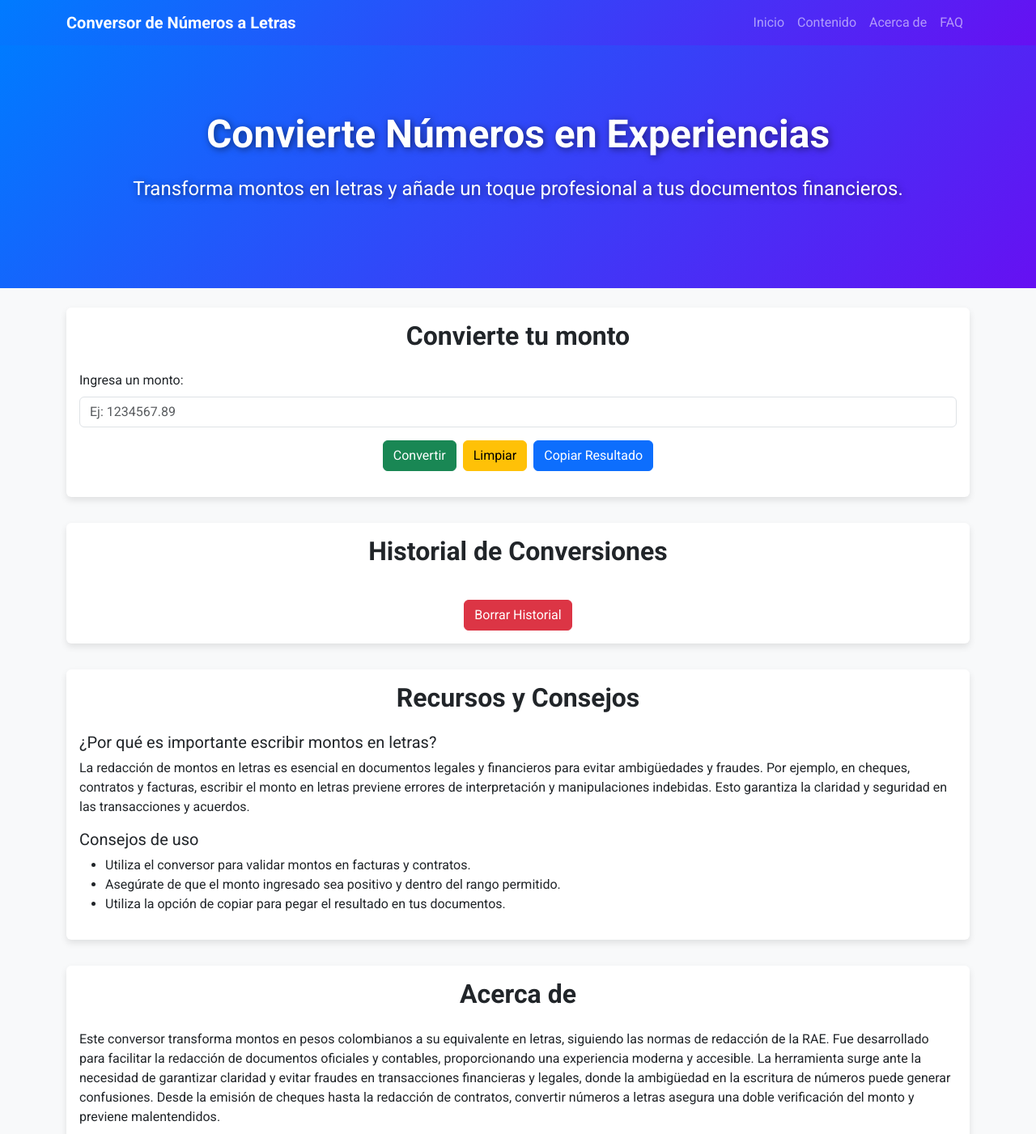
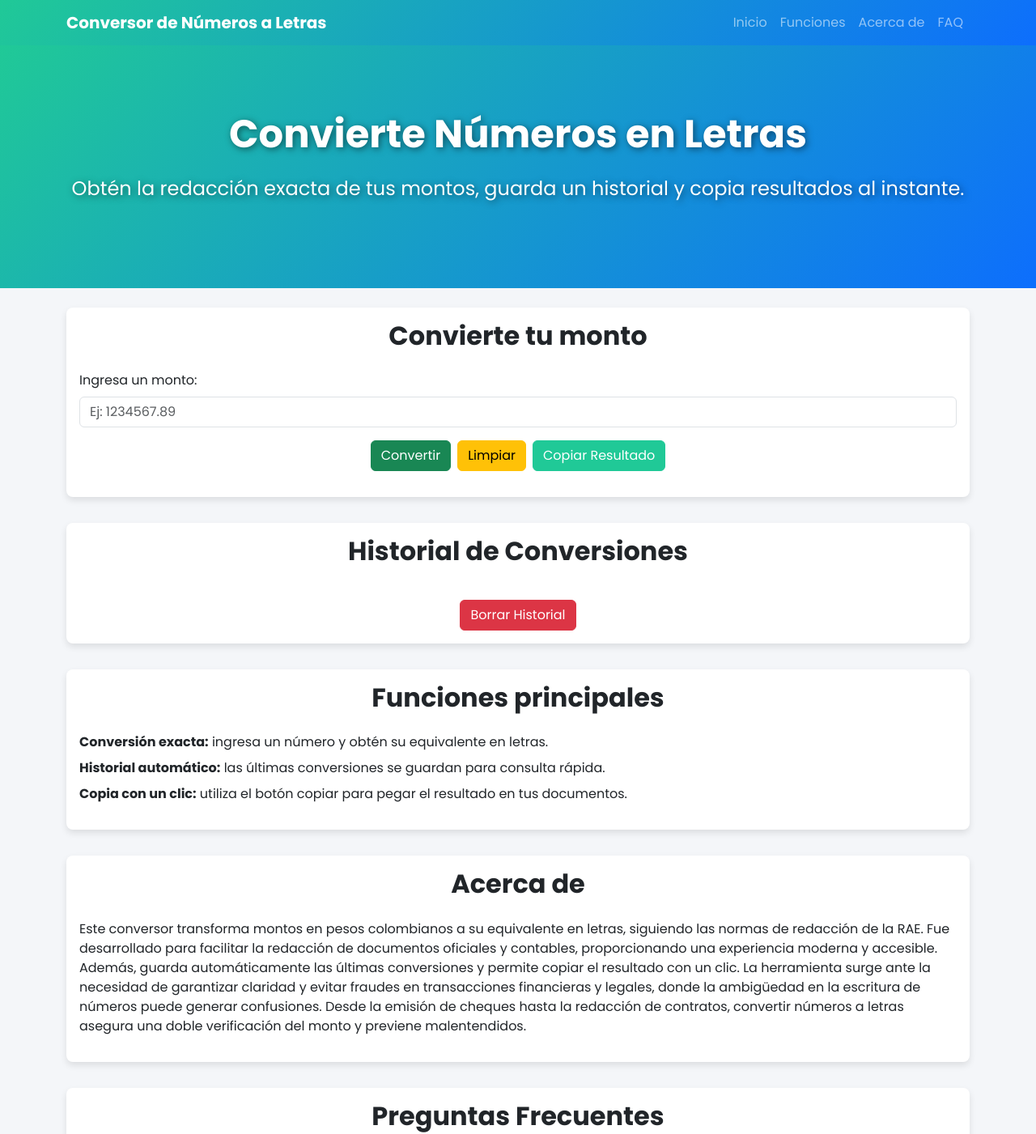
Before and after one commit to jaiderdej3/numerosEnLetras, a plain HTML site: page index.html in a window 1280 px wide. Shown: the top 1401 px of the page at 81% size. Drawn offline with nearby package versions, Linux system fonts and the light colour scheme.

Commit message:
Actualizacion diseño

```diff
--- a/index.html
+++ b/index.html
@@ -8,7 +8,7 @@
     <!-- Bootstrap CSS -->
     <link href="https://cdn.jsdelivr.net/npm/bootstrap@5.3.0/dist/css/bootstrap.min.css" rel="stylesheet">
     <!-- Google Fonts -->
-    <link href="https://fonts.googleapis.com/css2?family=Roboto:wght@400;700&display=swap" rel="stylesheet">
+    <link href="https://fonts.googleapis.com/css2?family=Poppins:wght@400;600;700&display=swap" rel="stylesheet">
     <link rel="stylesheet" href="styles.css">
 </head>
 
@@ -24,7 +24,7 @@
             <div class="collapse navbar-collapse justify-content-end" id="navbarNav">
                 <ul class="navbar-nav">
                     <li class="nav-item"><a class="nav-link" href="#inicio">Inicio</a></li>
-                    <li class="nav-item"><a class="nav-link" href="#contenido">Contenido</a></li>
+                    <li class="nav-item"><a class="nav-link" href="#funciones">Funciones</a></li>
                     <li class="nav-item"><a class="nav-link" href="#acerca">Acerca de</a></li>
                     <li class="nav-item"><a class="nav-link" href="#faq">FAQ</a></li>
                 </ul>
@@ -35,8 +35,8 @@
     <!-- Banner -->
     <section class="banner text-white">
         <div class="container text-center">
-            <h2 class="display-3 fw-bold">Convierte Números en Experiencias</h2>
-            <p class="lead mb-4">Transforma montos en letras y añade un toque profesional a tus documentos financieros.
+            <h2 class="display-3 fw-bold">Convierte Números en Letras</h2>
+            <p class="lead mb-4">Obtén la redacción exacta de tus montos, guarda un historial y copia resultados al instante.
             </p>
         </div>
     </section>
@@ -72,26 +72,15 @@
             </div>
         </section>
 
-        <!-- Sección de Contenido Extra -->
-        <section id="contenido" class="card">
+        <!-- Sección de Funciones -->
+        <section id="funciones" class="card">
             <div class="card-body">
-                <h2 class="card-title text-center mb-4">Recursos y Consejos</h2>
-                <article class="mb-3">
-                    <h3 class="h5">¿Por qué es importante escribir montos en letras?</h3>
-                    <p>La redacción de montos en letras es esencial en documentos legales y financieros para evitar
-                        ambigüedades y fraudes.
-                        Por ejemplo, en cheques, contratos y facturas, escribir el monto en letras previene errores de
-                        interpretación y manipulaciones indebidas.
-                        Esto garantiza la claridad y seguridad en las transacciones y acuerdos.</p>
-                </article>
-                <article>
-                    <h3 class="h5">Consejos de uso</h3>
-                    <ul>
-                        <li>Utiliza el conversor para validar montos en facturas y contratos.</li>
-                        <li>Asegúrate de que el monto ingresado sea positivo y dentro del rango permitido.</li>
-                        <li>Utiliza la opción de copiar para pegar el resultado en tus documentos.</li>
-                    </ul>
-                </article>
+                <h2 class="card-title text-center mb-4">Funciones principales</h2>
+                <ul class="list-unstyled">
+                    <li class="mb-2"><strong>Conversión exacta:</strong> ingresa un número y obtén su equivalente en letras.</li>
+                    <li class="mb-2"><strong>Historial automático:</strong> las últimas conversiones se guardan para consulta rápida.</li>
+                    <li><strong>Copia con un clic:</strong> utiliza el botón copiar para pegar el resultado en tus documentos.</li>
+                </ul>
             </div>
         </section>
 
@@ -102,7 +91,8 @@
                 <p>Este conversor transforma montos en pesos colombianos a su equivalente en letras, siguiendo las
                     normas de redacción de la RAE.
                     Fue desarrollado para facilitar la redacción de documentos oficiales y contables, proporcionando una
-                    experiencia moderna y accesible.
+                    experiencia moderna y accesible. Además, guarda automáticamente las últimas conversiones y permite
+                    copiar el resultado con un clic.
                     La herramienta surge ante la necesidad de garantizar claridad y evitar fraudes en transacciones
                     financieras y legales, donde la ambigüedad
                     en la escritura de números puede generar confusiones. Desde la emisión de cheques hasta la redacción
@@ -222,5 +212,4 @@
         });
     </script>
 </body>
-
 </html>
--- a/styles.css
+++ b/styles.css
@@ -1,13 +1,20 @@
+/* Paleta de colores */
+:root {
+    --primary-color: #20c997;
+    --secondary-color: #0d6efd;
+    --light-bg: #f4f6f9;
+}
+
 /* Fuentes y fondo general */
 body {
-    font-family: 'Roboto', sans-serif;
-    background-color: #f8f9fa;
+    font-family: 'Poppins', sans-serif;
+    background: var(--light-bg);
     color: #333;
 }
 
 /* Navbar */
 .navbar {
-    background: linear-gradient(135deg, #007bff, #6610f2);
+    background: linear-gradient(135deg, var(--primary-color), var(--secondary-color));
 }
 
 .navbar-brand {
@@ -16,7 +23,7 @@ body {
 
 /* Banner */
 .banner {
-    background: linear-gradient(135deg, #007bff, #6610f2);
+    background: linear-gradient(135deg, var(--primary-color), var(--secondary-color));
     height: 300px;
     display: flex;
     align-items: center;
@@ -39,6 +46,7 @@ body {
 /* Tarjetas y secciones */
 .card {
     border: none;
+    border-radius: 0.5rem;
     box-shadow: 0 4px 8px rgba(0, 0, 0, 0.1);
     margin-bottom: 2rem;
 }
@@ -55,6 +63,16 @@ body {
 .btn:hover {
     transform: translateY(-2px);
     box-shadow: 0 4px 8px rgba(0, 0, 0, 0.2);
+}
+
+.btn-primary {
+    background-color: var(--primary-color);
+    border-color: var(--primary-color);
+}
+
+.btn-primary:hover {
+    background-color: #1aa179;
+    border-color: #1aa179;
 }
 
 /* Estilos para el Historial */
@@ -79,13 +97,13 @@ body {
 }
 
 #historialList li:hover {
-    background: #f8f9fa;
+    background: var(--light-bg);
     transform: translateX(5px);
 }
 
 /* Footer */
 footer {
-    background: linear-gradient(135deg, #007bff, #6610f2);
+    background: linear-gradient(135deg, var(--primary-color), var(--secondary-color));
 }
 
 /* Estilos para el buscador de FAQ */
```
